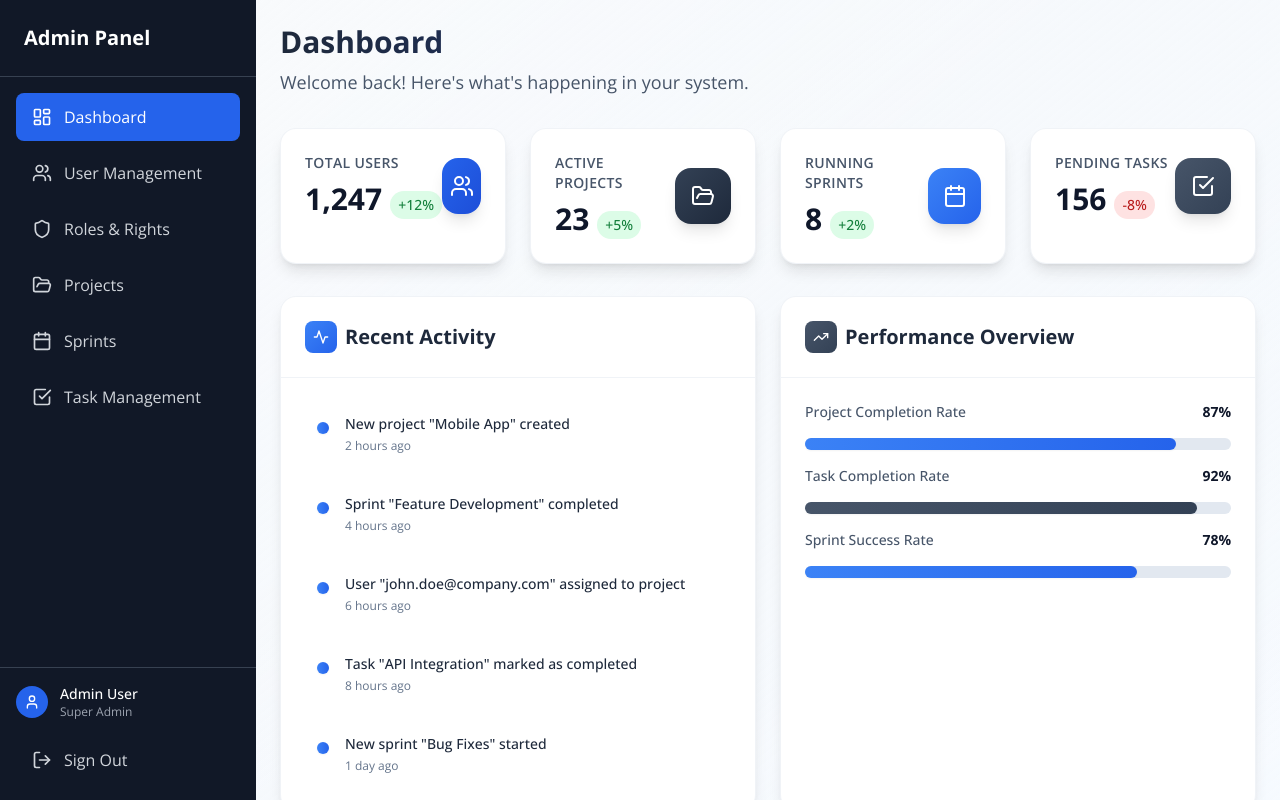
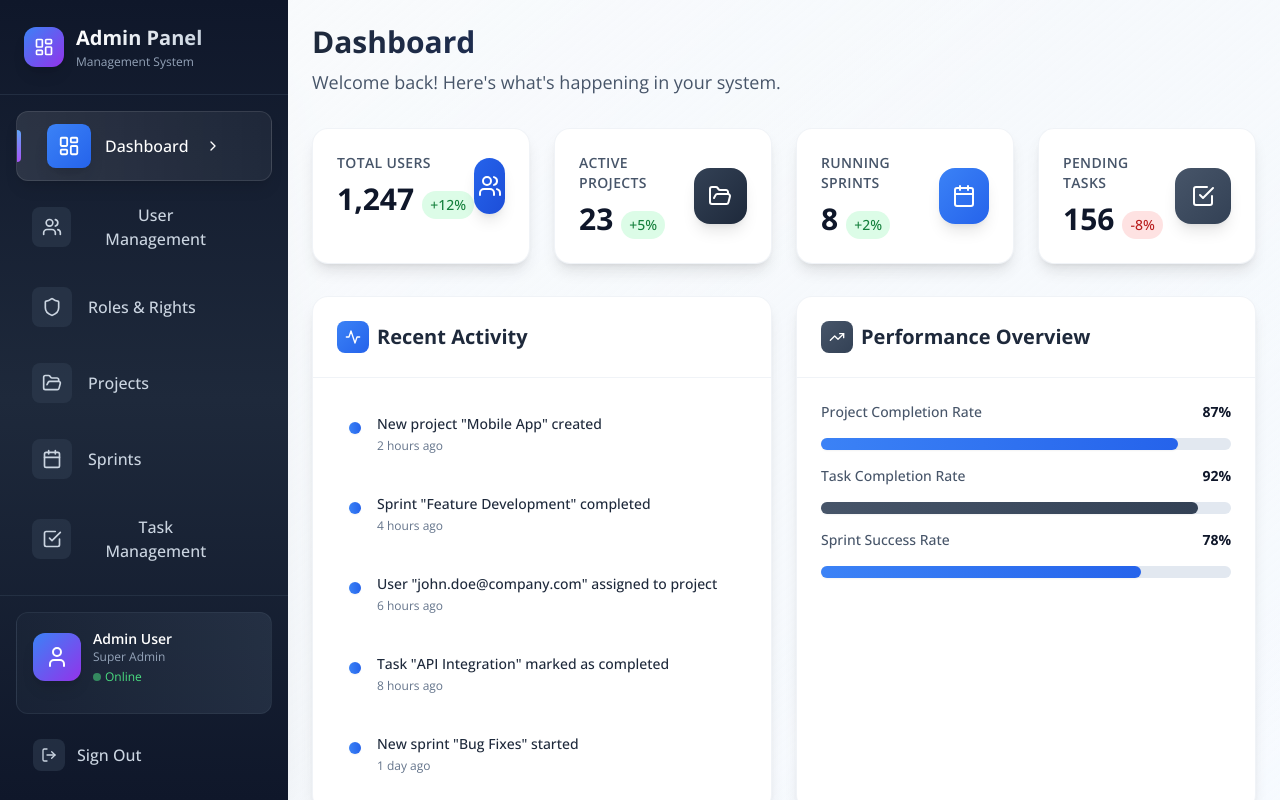
Before and after one commit to hetarths/vendor-portal-frontend, a React (Vite) app: page / in a window 1280 px wide. Both pictures are taken after a click on the button "Sign In". Built offline with nearby package versions, Linux system fonts and the light colour scheme.

Commit message:
Redesign Sidebar Interface

```diff
--- a/src/components/Sidebar.tsx
+++ b/src/components/Sidebar.tsx
@@ -7,7 +7,8 @@ import {
   Calendar,
   CheckSquare,
   LogOut,
-  User
+  User,
+  ChevronRight
 } from 'lucide-react';
 
 interface SidebarProps {
@@ -18,60 +19,111 @@ interface SidebarProps {
 }
 
 const menuItems = [
-  { id: 'dashboard', label: 'Dashboard', icon: LayoutDashboard },
-  { id: 'users', label: 'User Management', icon: Users },
-  { id: 'roles', label: 'Roles & Rights', icon: Shield },
-  { id: 'projects', label: 'Projects', icon: FolderOpen },
-  { id: 'sprints', label: 'Sprints', icon: Calendar },
-  { id: 'tasks', label: 'Task Management', icon: CheckSquare },
+  { id: 'dashboard', label: 'Dashboard', icon: LayoutDashboard, color: 'from-blue-500 to-blue-600' },
+  { id: 'users', label: 'User Management', icon: Users, color: 'from-emerald-500 to-emerald-600' },
+  { id: 'roles', label: 'Roles & Rights', icon: Shield, color: 'from-purple-500 to-purple-600' },
+  { id: 'projects', label: 'Projects', icon: FolderOpen, color: 'from-orange-500 to-orange-600' },
+  { id: 'sprints', label: 'Sprints', icon: Calendar, color: 'from-cyan-500 to-cyan-600' },
+  { id: 'tasks', label: 'Task Management', icon: CheckSquare, color: 'from-pink-500 to-pink-600' },
 ];
 
 function Sidebar({ activeModule, setActiveModule, currentUser, onSignOut }: SidebarProps) {
   return (
-    <div className="w-64 bg-gray-900 text-white flex flex-col">
-      <div className="p-6 border-b border-gray-700">
-        <h2 className="text-xl font-bold">Admin Panel</h2>
+    <div className="w-72 bg-gradient-to-b from-slate-900 via-slate-800 to-slate-900 text-white flex flex-col shadow-2xl">
+      {/* Header */}
+      <div className="p-6 border-b border-slate-700/50">
+        <div className="flex items-center space-x-3">
+          <div className="w-10 h-10 bg-gradient-to-br from-blue-500 to-purple-600 rounded-xl flex items-center justify-center shadow-lg">
+            <LayoutDashboard className="w-5 h-5 text-white" />
+          </div>
+          <div>
+            <h2 className="text-xl font-bold bg-gradient-to-r from-white to-slate-300 bg-clip-text text-transparent">
+              Admin Panel
+            </h2>
+            <p className="text-xs text-slate-400 mt-0.5">Management System</p>
+          </div>
+        </div>
       </div>
 
-      <nav className="flex-1 p-4">
-        <ul className="space-y-2">
+      {/* Navigation */}
+      <nav className="flex-1 p-4 space-y-2">
         {menuItems.map((item) => {
           const Icon = item.icon;
+          const isActive = activeModule === item.id;
+
           return (
-              <li key={item.id}>
             <button
+              key={item.id}
               onClick={() => setActiveModule(item.id)}
-                  className={`w-full flex items-center space-x-3 px-4 py-3 rounded-lg transition-colors ${
-                    activeModule === item.id
-                      ? 'bg-blue-600 text-white'
-                      : 'text-gray-300 hover:bg-gray-800 hover:text-white'
+              className={`w-full group relative flex items-center space-x-4 px-4 py-3.5 rounded-xl transition-all duration-300 ${
+                isActive
+                  ? 'bg-gradient-to-r from-white/10 to-white/5 shadow-lg border border-white/10'
+                  : 'hover:bg-white/5 hover:translate-x-1'
               }`}
             >
-                  <Icon className="w-5 h-5" />
-                  <span>{item.label}</span>
+              {/* Active indicator */}
+              {isActive && (
+                <div className="absolute left-0 top-1/2 -translate-y-1/2 w-1 h-8 bg-gradient-to-b from-blue-400 to-purple-500 rounded-r-full shadow-lg" />
+              )}
+
+              {/* Icon with gradient background */}
+              <div className={`w-10 h-10 rounded-lg flex items-center justify-center transition-all duration-300 ${
+                isActive
+                  ? `bg-gradient-to-br ${item.color} shadow-lg scale-110`
+                  : 'bg-slate-700/50 group-hover:bg-slate-600/50'
+              }`}>
+                <Icon className={`w-5 h-5 transition-all duration-300 ${
+                  isActive ? 'text-white' : 'text-slate-300 group-hover:text-white'
+                }`} />
+              </div>
+
+              {/* Label */}
+              <span className={`font-medium transition-all duration-300 ${
+                isActive
+                  ? 'text-white'
+                  : 'text-slate-300 group-hover:text-white'
+              }`}>
+                {item.label}
+              </span>
+
+              {/* Arrow indicator */}
+              <ChevronRight className={`w-4 h-4 ml-auto transition-all duration-300 ${
+                isActive
+                  ? 'text-white opacity-100 translate-x-0'
+                  : 'text-slate-400 opacity-0 -translate-x-2 group-hover:opacity-100 group-hover:translate-x-0'
+              }`} />
             </button>
-              </li>
           );
         })}
-        </ul>
       </nav>
 
-      <div className="p-4 border-t border-gray-700">
-        <div className="flex items-center space-x-3 mb-4">
-          <div className="w-8 h-8 bg-blue-600 rounded-full flex items-center justify-center">
-            <User className="w-4 h-4" />
+      {/* User Profile Section */}
+      <div className="p-4 border-t border-slate-700/50">
+        <div className="bg-gradient-to-r from-slate-800/50 to-slate-700/50 rounded-xl p-4 mb-3 border border-slate-600/30">
+          <div className="flex items-center space-x-3 mb-3">
+            <div className="w-12 h-12 bg-gradient-to-br from-blue-500 to-purple-600 rounded-xl flex items-center justify-center shadow-lg">
+              <User className="w-6 h-6 text-white" />
             </div>
             <div className="flex-1 min-w-0">
-            <p className="text-sm font-medium truncate">{currentUser?.name}</p>
-            <p className="text-xs text-gray-400 truncate">{currentUser?.role}</p>
+              <p className="text-sm font-semibold text-white truncate">{currentUser?.name}</p>
+              <p className="text-xs text-slate-400 truncate">{currentUser?.role}</p>
+              <div className="flex items-center space-x-1 mt-1">
+                <div className="w-2 h-2 bg-green-400 rounded-full animate-pulse"></div>
+                <span className="text-xs text-green-400">Online</span>
               </div>
             </div>
+          </div>
+        </div>
+
+        {/* Sign Out Button */}
         <button
           onClick={onSignOut}
-          className="w-full flex items-center space-x-3 px-4 py-3 rounded-lg text-gray-300 hover:bg-gray-800 hover:text-white transition-colors"
+          className="w-full flex items-center space-x-3 px-4 py-3 rounded-xl text-slate-300 hover:text-white hover:bg-red-500/10 hover:border-red-500/20 border border-transparent transition-all duration-300 group"
         >
-          <LogOut className="w-5 h-5" />
-          <span>Sign Out</span>
+          <div className="w-8 h-8 rounded-lg bg-slate-700/50 group-hover:bg-red-500/20 flex items-center justify-center transition-all duration-300">
+            <LogOut className="w-4 h-4 group-hover:text-red-400" />
+          </div>
+          <span className="font-medium">Sign Out</span>
         </button>
       </div>
     </div>
```
Lines whose indentation alone changed are shown as unchanged.
